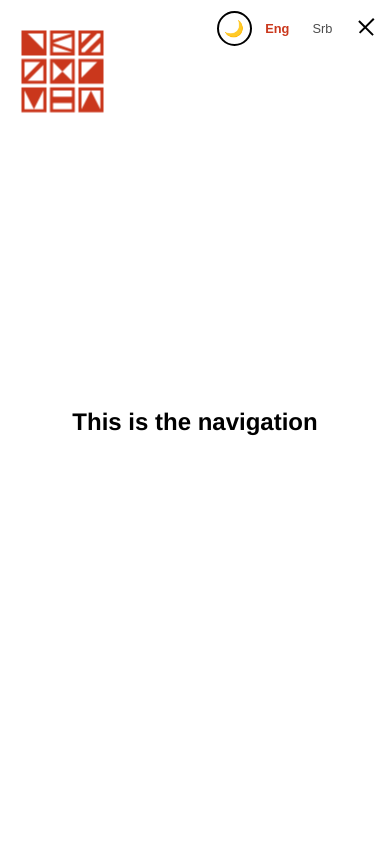
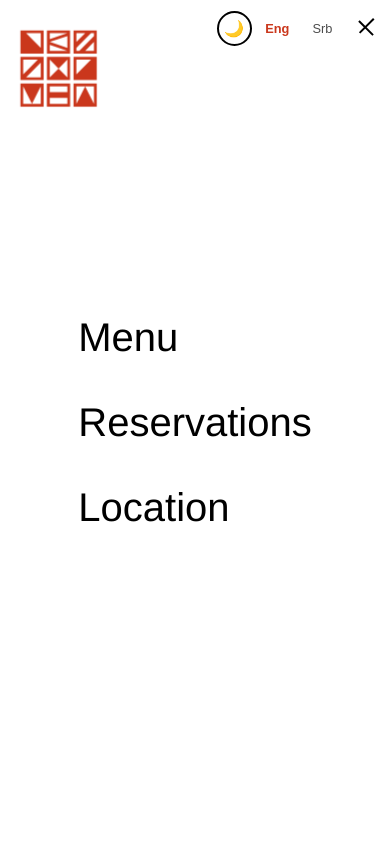
Before and after one commit to Smiljanic19A/tanin, a Vue app: page / in a window 390 px wide. Both pictures are taken after a click on the button 366 px from the left and 28 px from the top of the page. Shown: the top 844 px of the page. Built offline with nearby package versions, Linux system fonts and the light colour scheme.

Commit message:
Refactor navigation drawer to include a structured main navigation with enhanced styles and hover effects. Update layout and responsiveness for better user experience.

```diff
--- a/src/App.vue
+++ b/src/App.vue
@@ -29,7 +29,18 @@
     <div class="nav-drawer-overlay" :class="{ 'open': isNavDrawerOpen }" @click="closeNavDrawer">
       <div class="nav-drawer" :class="{ 'open': isNavDrawerOpen }" @click.stop>
         <div class="nav-drawer-content">
-          <h2>This is the navigation</h2>
+          <nav class="main-nav">
+            <a href="#" class="nav-main-item" @click="closeNavDrawer">
+              <span class="nav-text">Menu</span>
+
+            </a>
+            <a href="#" class="nav-main-item" @click="closeNavDrawer">
+              <span class="nav-text">Reservations</span>
+            </a>
+            <a href="#" class="nav-main-item" @click="closeNavDrawer">
+              <span class="nav-text">Location</span>
+            </a>
+          </nav>
         </div>
       </div>
     </div>
@@ -318,6 +329,68 @@ export default {
   text-align: center;
 }
 
+.main-nav {
+  display: flex;
+  flex-direction: column;
+  align-items: flex-start;
+  justify-content: center;
+  gap: 3rem;
+}
+
+.nav-main-item {
+  text-decoration: none;
+  color: var(--text-color);
+  font-size: 4rem;
+  font-weight: 300;
+  text-align: left;
+  transition: all 0.4s ease;
+  position: relative;
+  display: flex;
+  align-items: center;
+  gap: 1rem;
+  cursor: pointer;
+}
+
+.nav-main-item:hover {
+  transform: translateY(-5px);
+  color: #ca371c;
+}
+
+.nav-main-item:hover .nav-text {
+  transform: scale(1.05);
+}
+
+.nav-text {
+  transition: all 0.3s ease;
+  position: relative;
+}
+
+.nav-text::after {
+  content: '';
+  position: absolute;
+  bottom: -10px;
+  left: 0;
+  width: 0;
+  height: 2px;
+  background-color: #ca371c;
+  transition: width 0.3s ease;
+}
+
+.nav-main-item:hover .nav-text::after {
+  width: 100%;
+}
+
+.nav-arrow {
+  font-size: 3rem;
+  opacity: 0.7;
+  transition: all 0.3s ease;
+}
+
+.nav-main-item:hover .nav-arrow {
+  transform: translateX(10px);
+  opacity: 1;
+}
+
 .main-content {
   margin-top: 70px; /* Account for fixed navbar */
   min-height: calc(100vh - 70px);
@@ -355,6 +428,14 @@ export default {
     font-size: 0.9rem;
     padding: 0.4rem 0.8rem;
   }
+
+  .nav-main-item {
+    font-size: 3rem;
+  }
+
+  .nav-arrow {
+    font-size: 2.5rem;
+  }
 }
 
 @media (max-width: 480px) {
@@ -383,5 +464,21 @@ export default {
   .navbar {
     padding: 0.5rem 0;
   }
+
+  .nav-logo-small {
+    height: 28px;
+  }
+
+  .nav-main-item {
+    font-size: 2.5rem;
+  }
+
+  .nav-arrow {
+    font-size: 2rem;
+  }
+
+  .main-nav {
+    gap: 2.5rem;
+  }
 }
 </style>
```
